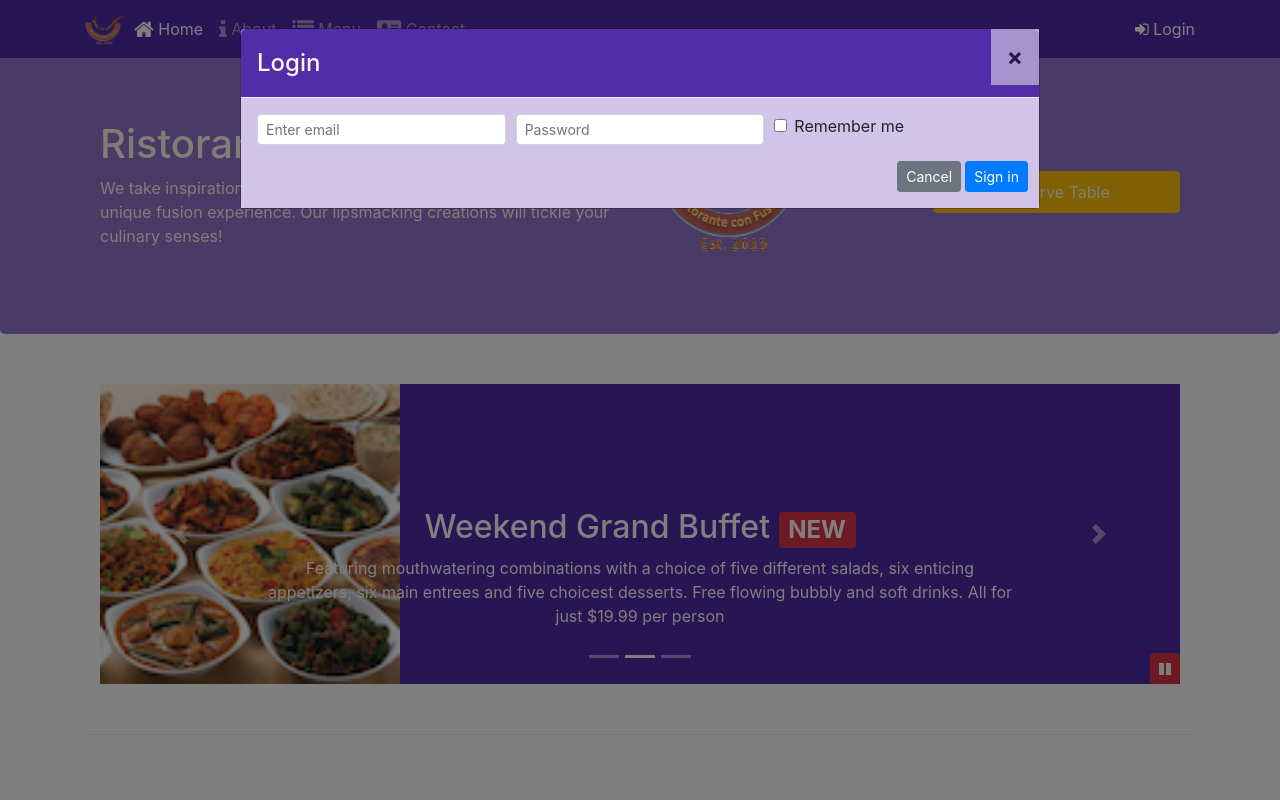
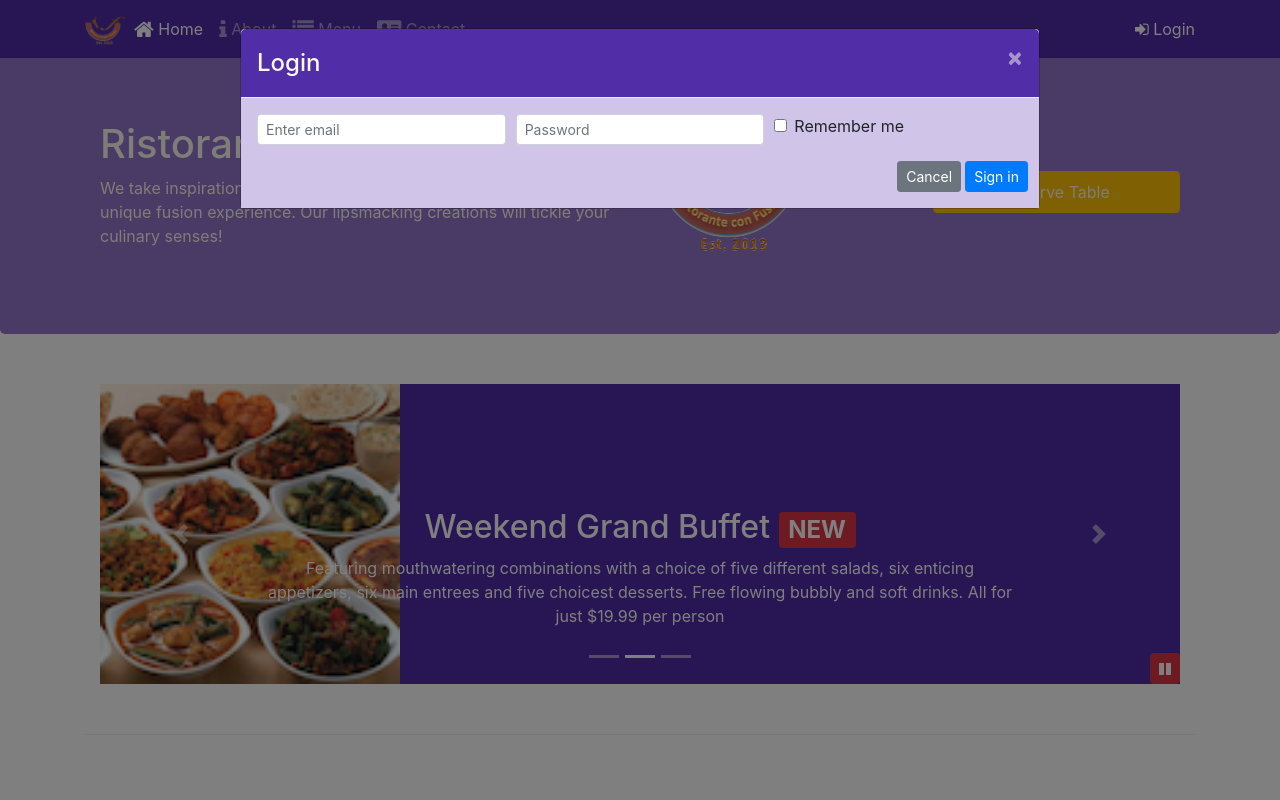
Before and after one commit to wpkasun/ConFusion, a website: page index.html in a window 1280 px wide. Both pictures are taken after a click on the link "Login". Shown: the top 800 px of the page. Drawn offline with nearby package versions, Linux system fonts and the light colour scheme; files that its build step writes are made by us from their sources.

Commit message:
Change modal header button color

```diff
--- a/css/styles.scss
+++ b/css/styles.scss
@@ -80,7 +80,7 @@ body{
         background:$background-dark;
         color:floralwhite;
         button {
-            background-color:floralwhite;
+            color:floralwhite;
         }
     }
     .modal-body {
```
